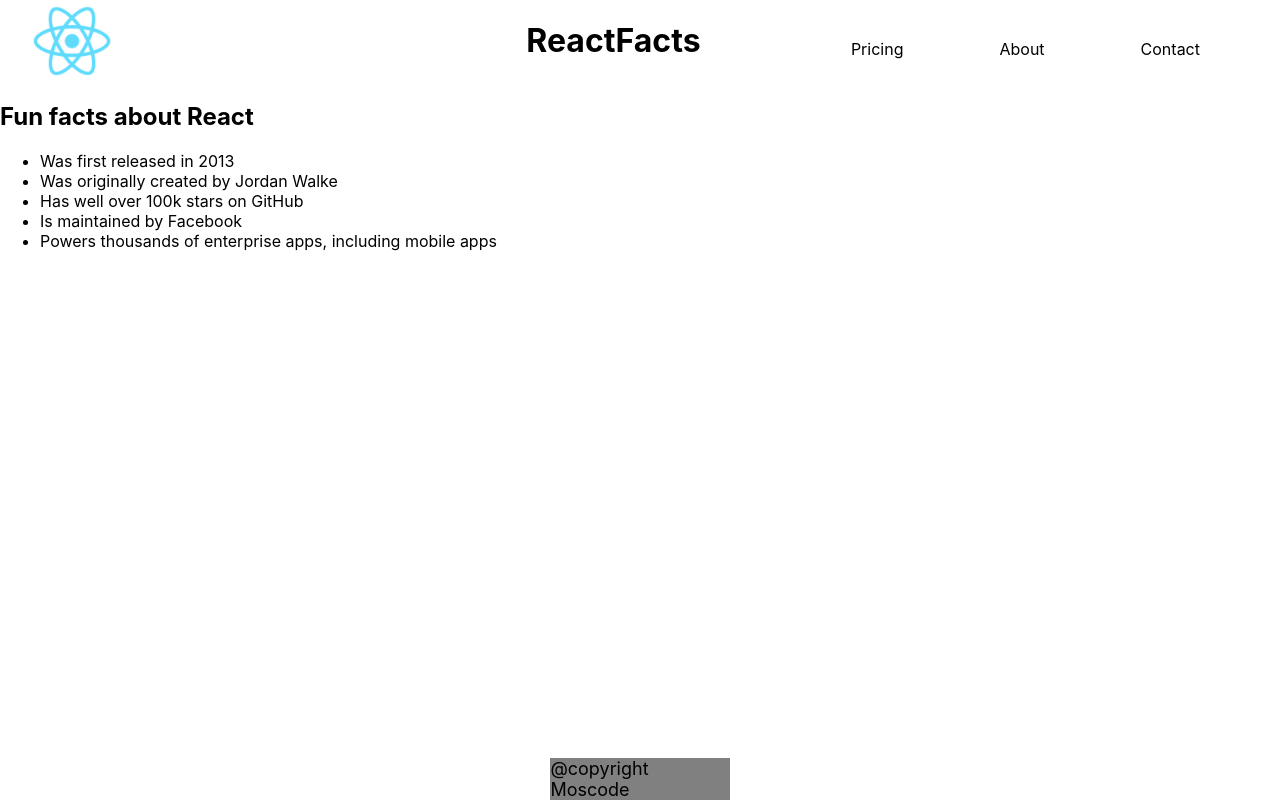
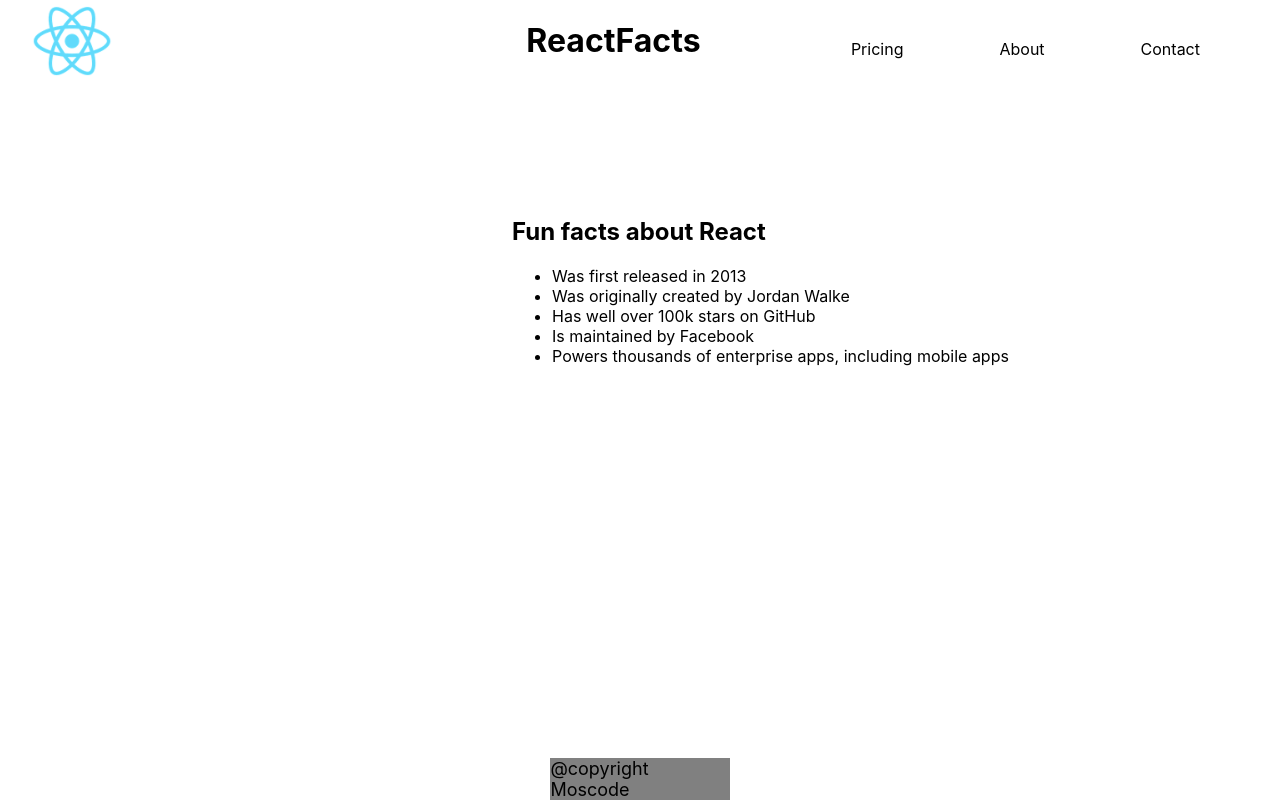
Before and after one commit to Moscode/React.JS-PROJECTS, a React (Create React App) app in the folder React_Facts_App/static_page_react/: page / in a window 1280 px wide. Built offline with nearby package versions, Linux system fonts and the light colour scheme.

Commit message:
[feat]: styled the main section

```diff
--- a/React_Facts_App/static_page_react/src/App.css
+++ b/React_Facts_App/static_page_react/src/App.css
@@ -25,8 +25,11 @@
 }
 
 .main{
+    margin: auto;
+    margin-top: 7%;
     position: absolute;
-
+    left: 40%;
+    padding: 2% 0;
 }
 
 .footer{
```
